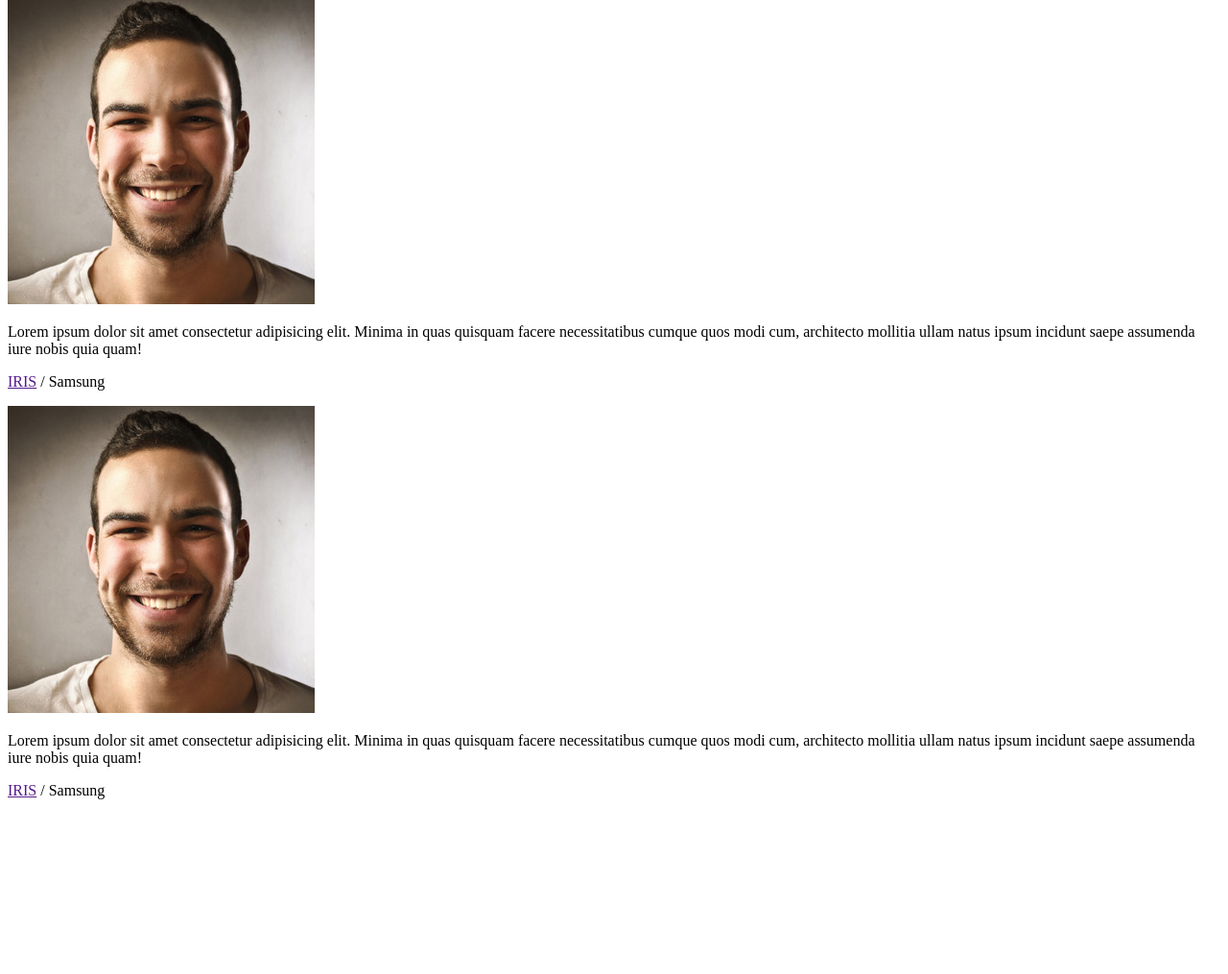
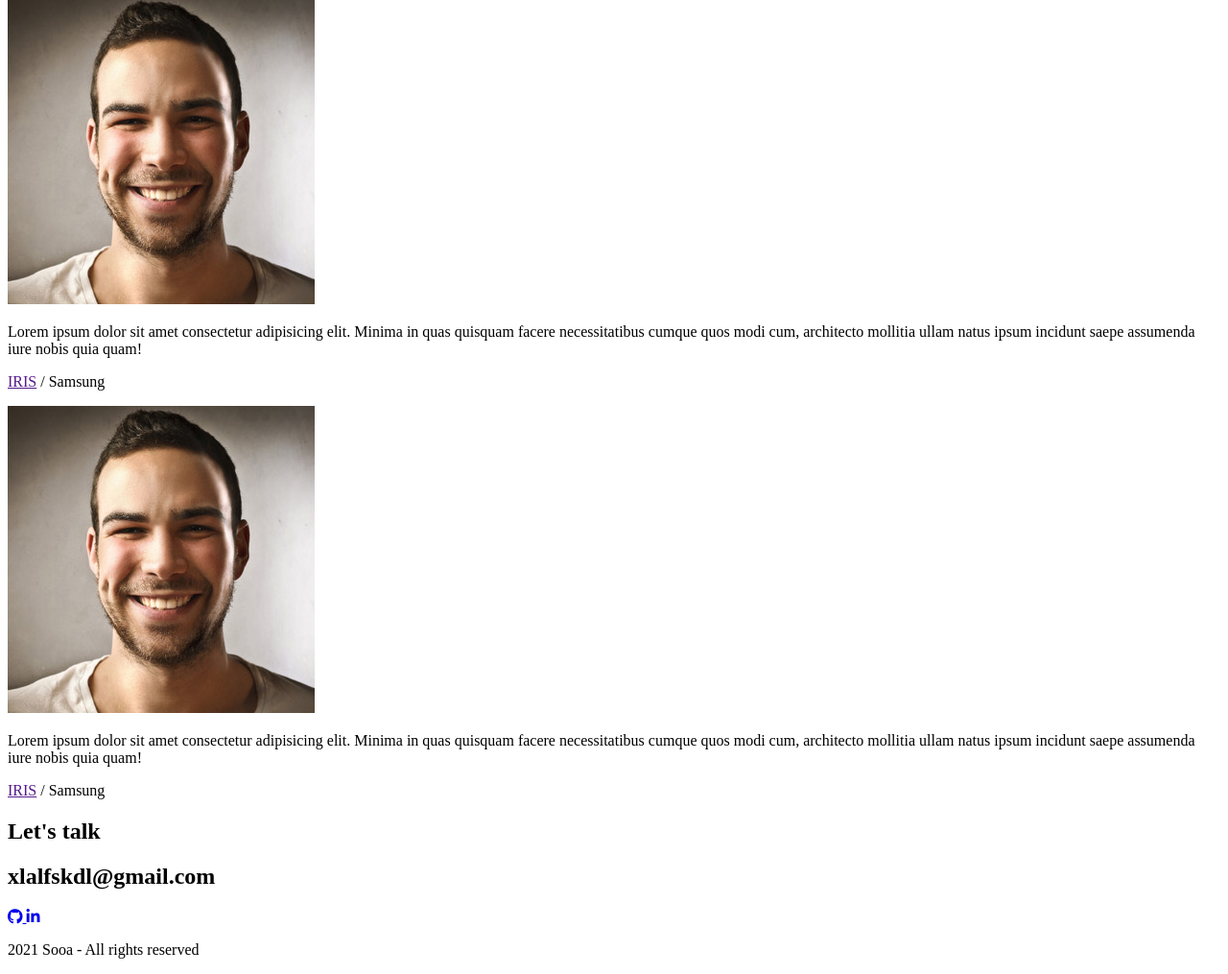
Before and after one commit to irissooa/irissooa, a plain HTML site: page portfolio/index.html in a window 1280 px wide. Shown: the part 3799-4814 px from the top of the page at 96% size. Before the commit the page ends 4648 px from the top, so only its background shows below. Drawn offline with Linux system fonts and the light colour scheme.

Commit message:
HTML:Contact

```diff
--- a/portfolio/index.html
+++ b/portfolio/index.html
@@ -222,6 +222,18 @@
     </div>
   </section>
   <!-- Contact -->
-  <section id="contact"></section>
+  <section id="contact">
+    <h1 class="contact__title">Let's talk</h1>
+    <h2 class="contact__email">xlalfskdl@gmail.com</h2>
+    <div class="contact__links">
+      <a href="https://github.com/irissooa" target="_blank">
+        <i class="fab fa-github"></i>
+      </a>
+      <a href="#" target="_blank">
+        <i class="fab fa-linkedin-in"></i>
+      </a>
+    </div>
+    <p class="contact__rights">2021 Sooa - All rights reserved</p>
+  </section>
 </body>
 </html>
```
